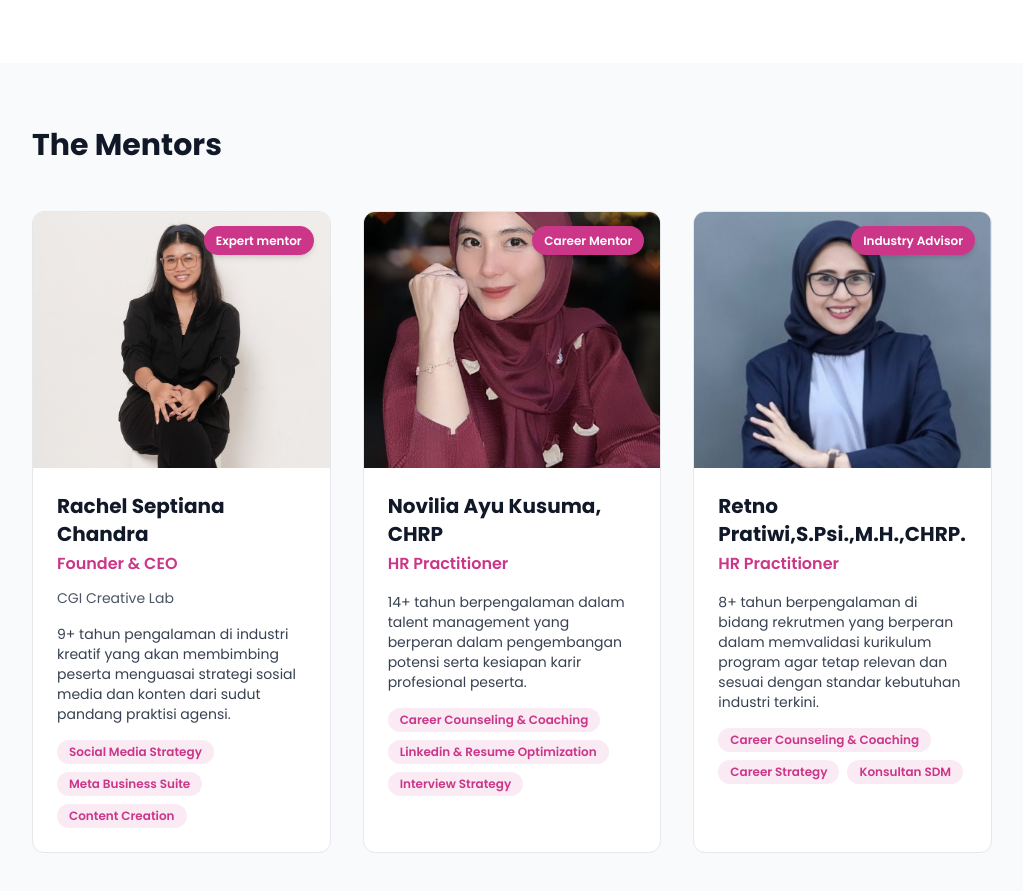
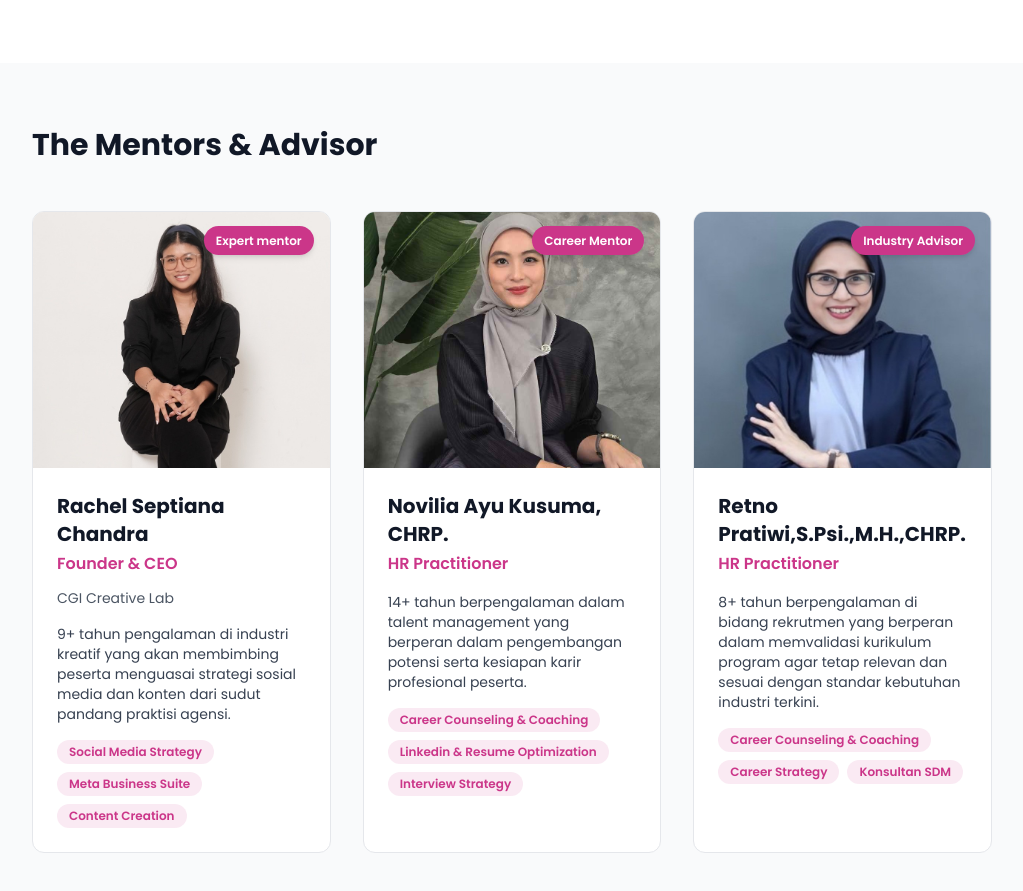
Before and after one commit to ihl-akmal/landing-website, a Next.js app: page /wcl-pbi/socmed-strategist in a window 1280 px wide. Shown: the part 3280-4171 px from the top of the page, without its empty margins (128-1151 px from the left). Built offline with nearby package versions, Linux system fonts and the light colour scheme; no server answers.

Commit message:
fix: update profil mentor wcl

```diff
--- a/app/wcl-pbi/socmed-strategist/page-client.tsx
+++ b/app/wcl-pbi/socmed-strategist/page-client.tsx
@@ -215,11 +215,11 @@ export default function SocialMediaContentStrategistPage() {
       label: "Expert mentor"
     },
     {
-      name: "Novilia Ayu Kusuma, CHRP",
+      name: "Novilia Ayu Kusuma, CHRP.",
       title: "HR Practitioner",
       // company: "Shopee Indonesia",
       image:
-        "/novilia-ayu.jpeg",
+        "/novilia-ayu.jpg",
       bio: "14+ tahun berpengalaman dalam talent management yang berperan dalam pengembangan potensi serta kesiapan karir profesional peserta.",
       specialties: ["Career Counseling & Coaching", "Linkedin & Resume Optimization","Interview Strategy"],
       label: "Career Mentor"
@@ -670,7 +670,7 @@ export default function SocialMediaContentStrategistPage() {
       {/* Mentors */}
       <section className="py-16 bg-gray-50">
         <div className="max-w-5xl mx-auto px-4 sm:px-6 lg:px-8">
-          <h2 className="text-3xl font-bold text-gray-900 mb-12">The Mentors</h2>
+          <h2 className="text-3xl font-bold text-gray-900 mb-12">The Mentors & Advisor</h2>
           <div className="grid md:grid-cols-3 gap-8">
             {mentors.map((mentor, index) => (
               <div
```
Also changed, not shown: public/novilia-ayu.jpg (added).
